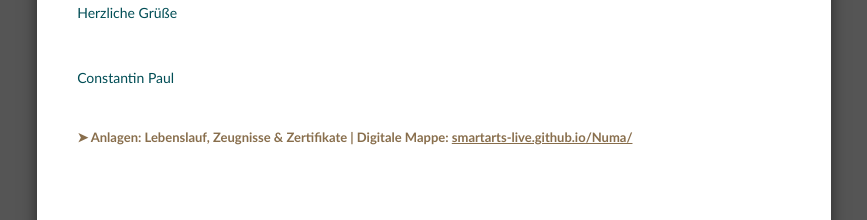
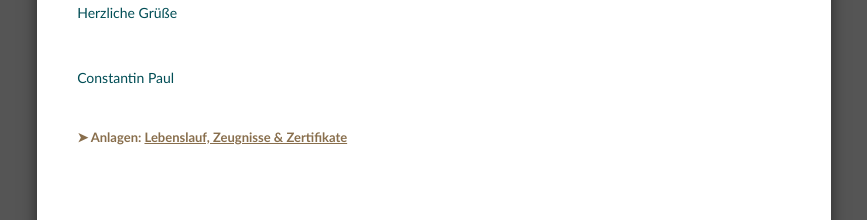
Before and after one commit to smartarts-live/Numa, a plain HTML site: page index.html in a window 1280 px wide. Shown: the part 896-1116 px from the top of the page, without its empty margins (206-1073 px from the left). Drawn offline with Linux system fonts and the light colour scheme.

Commit message:
Update index.html

```diff
--- a/index.html
+++ b/index.html
@@ -205,7 +205,7 @@
             </div>
 
             <div style="margin-top:40px; font-size:13px; color:#886E4C; font-weight:bold;">
-                &#10148; Anlagen: Lebenslauf, Zeugnisse & Zertifikate | Digitale Mappe: <a href="https://smartarts-live.github.io/Numa/" target="_blank" style="color:#886E4C; text-decoration:underline;">smartarts-live.github.io/Numa/</a>
+                &#10148; Anlagen: <a href="https://smartarts-live.github.io/Numa/" target="_blank" style="color:#886E4C; text-decoration:underline;">Lebenslauf, Zeugnisse & Zertifikate</a>
             </div>
         </div>
 
```
